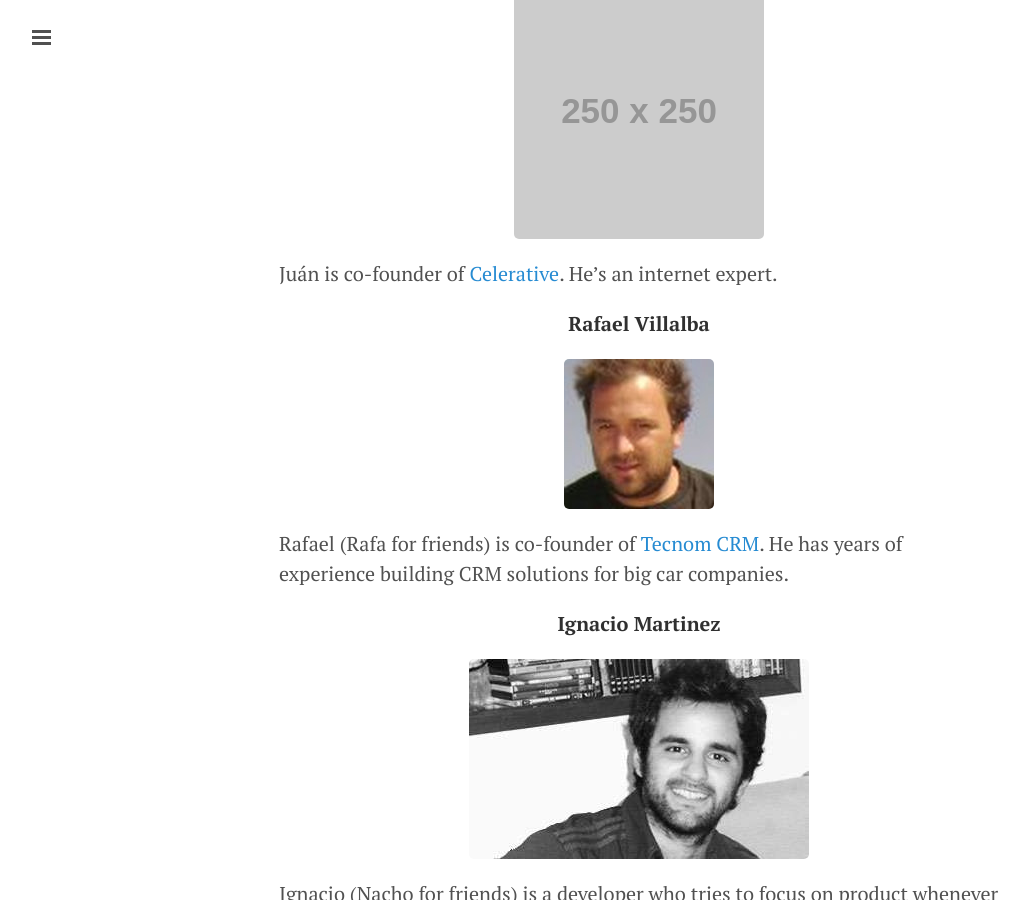
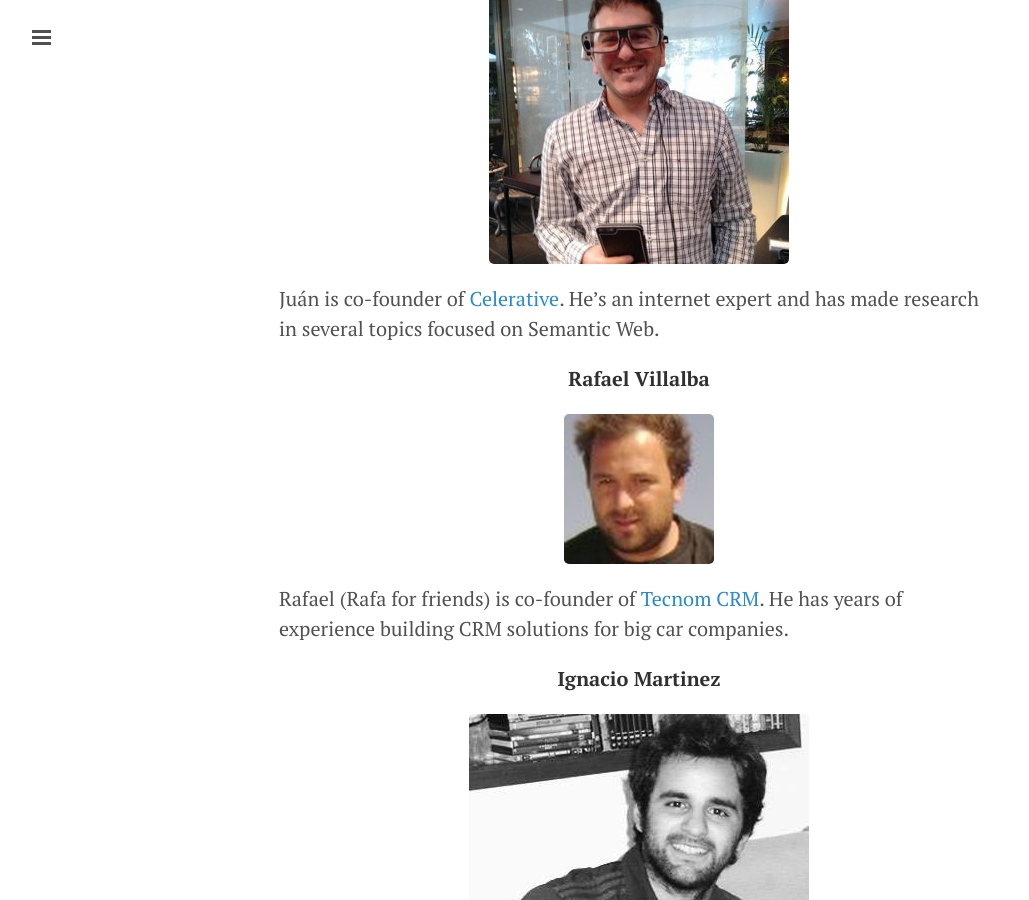
Before and after one commit to mcne65/rmotr.github.io, a Jekyll site: the page built from _posts/2015-03-10-introducing-demo-day.md, in a window 1280 px wide and 900 px high, scrolled down 3724 px. Shown: the whole window, without its empty margins (1-1030 px from the left). Built offline with Jekyll 4.4.1, drawn with Linux system fonts in a browser that asks for light colours; Markdown is read by kramdown in place of the engine named in the settings.

Commit message:
More jury

```diff
--- a/_posts/2015-03-10-introducing-demo-day.md
+++ b/_posts/2015-03-10-introducing-demo-day.md
@@ -45,7 +45,7 @@
 
 <p style="text-align:center"><strong>Dustin McQuay</strong></p>
 
-<img src="http://placehold.it/250x250" alt="Dustin" style="margin: 0 auto;">
+<img src="/public/imgs/demoday-jury/dustin.jpg" alt="Dustin" style="margin: 0 auto;">
 
 Dustin is the Director of Technology at [Steal Network](http://www.stealnetwork.com). He was previously the CTO of [Athlete.com](https://www.athlete.com)
 
@@ -57,9 +57,9 @@
 
 <p style="text-align:center"><strong>Juán Salas</strong></p>
 
-<img src="http://placehold.it/250x250" alt="Juan" style="margin: 0 auto;">
+<img src="/public/imgs/demoday-jury/juan-salas.jpg" alt="Juan" style="margin: 0 auto;">
 
-Juán is co-founder of [Celerative](http://celerative.com/). He's an internet expert.
+Juán is co-founder of [Celerative](http://celerative.com/). He's an internet expert and has made research in several topics focused on Semantic Web.
 
 <p style="text-align:center"><strong>Rafael Villalba</strong></p>
 
```
Also changed, not shown: public/imgs/demoday-jury/dustin.jpg (added), public/imgs/demoday-jury/juan-salas.jpg (added).
